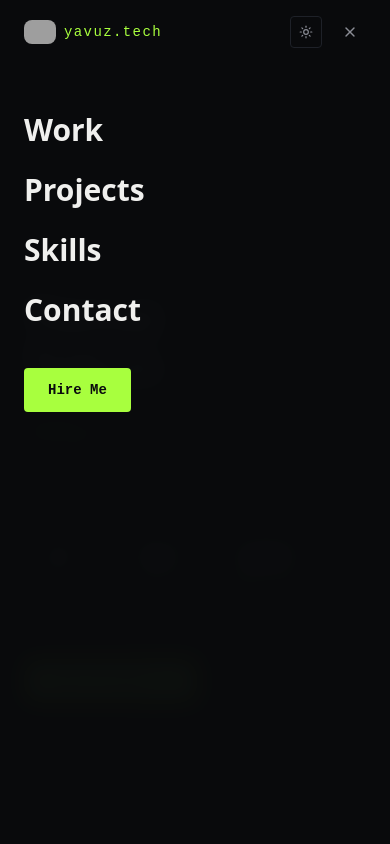
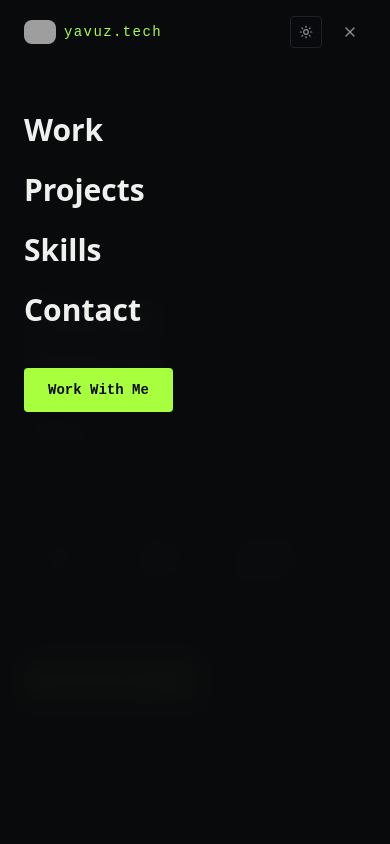
Before and after one commit to yavuzdeveloper/yavuz-tech, a Next.js app: page / in a window 390 px wide. Both pictures are taken after a click on the button 350 px from the left and 32 px from the top of the page. Shown: the top 844 px of the page. Built offline with nearby package versions, Linux system fonts and the light colour scheme; grey boxes are pictures that could not be loaded.

Commit message:
change button text

```diff
--- a/app/components/ui/Navbar.tsx
+++ b/app/components/ui/Navbar.tsx
@@ -5,6 +5,8 @@ import { Moon, Sun, Menu, X } from "lucide-react";
 import { motion, AnimatePresence } from "framer-motion";
 import { NAV_ITEMS, PERSONAL } from "@/app/lib/data";
 import { useTheme } from "../ThemeProvider";
+
+const workWithMeText = "Work With Me";
 
 export default function Navbar() {
   const [scrolled, setScrolled] = useState(false);
@@ -82,7 +84,7 @@ export default function Navbar() {
               href="#contact"
               className="hidden md:flex items-center gap-2 px-4 py-2 bg-acid text-ink font-mono text-xs font-semibold rounded hover:bg-acid/90 transition-all tracking-wide"
             >
-              Work With Me
+              {workWithMeText}
             </a>
 
             {/* Mobile menu button */}
@@ -128,7 +130,7 @@ export default function Navbar() {
                 onClick={() => setMenuOpen(false)}
                 className="mt-4 self-start px-6 py-3 bg-acid text-ink font-mono text-sm font-semibold rounded"
               >
-                Hire Me
+                {workWithMeText}
               </motion.a>
             </div>
           </motion.div>
```
